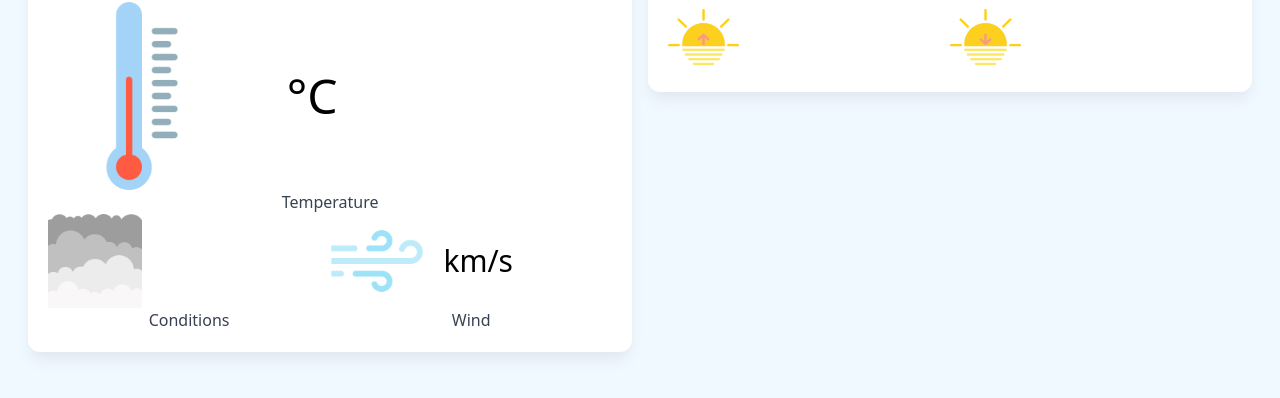
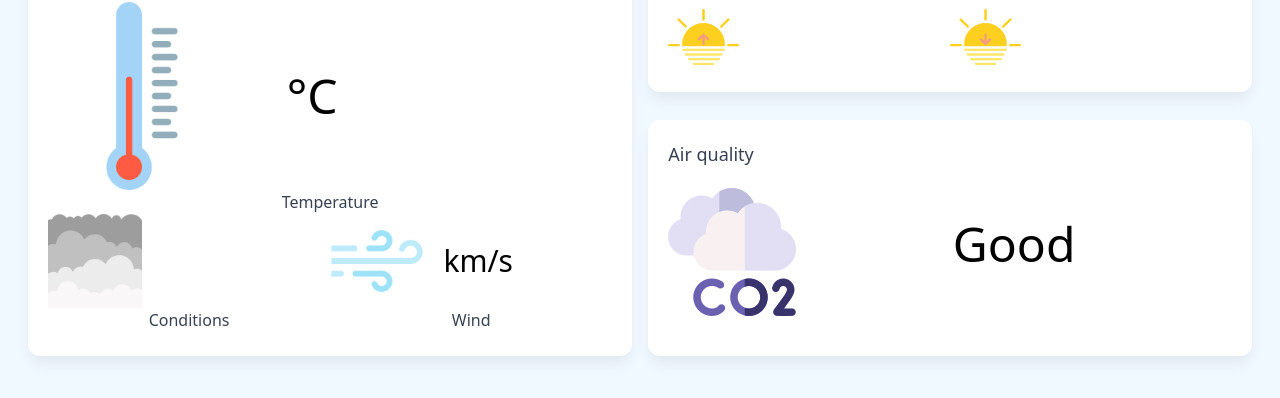
Before and after one commit to arsenysmorodin/WeatherAppVue, a Nuxt app: page / in a window 1280 px wide. Shown: the part 314-712 px from the top of the page. Built offline with nearby package versions, Linux system fonts and the light colour scheme; no server answers.

Commit message:
add AirQuality component & API

```diff
--- /dev/null
+++ b/components/AirQuality.vue
@@ -0,0 +1,51 @@
+<template>
+  <div class="rounded-xl bg-white p-5 pb-10 shadow-lg shadow-slate-200">
+    <h3 class="mb-5 text-lg text-gray-700">Air quality</h3>
+    <div class="flex">
+      <img class="w-1/4" :src="require(`~/assets/img/aq.png`)" />
+      <p class="w-full pt-8 text-center text-5xl">
+        {{ this.airQualityTitle }}
+      </p>
+    </div>
+  </div>
+</template>
+<script>
+export default {
+  data() {
+    return {
+      airQuality: null,
+    }
+  },
+  computed: {
+    airQualityTitle() {
+      switch (this.airQuality) {
+        case this.airQuality > 301:
+          return 'Hazardous'
+        case this.airQuality > 201:
+          return 'Very unhealthy'
+        case this.airQuality > 101:
+          return 'Unhealthy'
+        case this.airQuality > 51:
+          return 'Moderate'
+        default:
+          return 'Good'
+      }
+    },
+  },
+  async mounted() {
+    const axios = require('axios')
+
+    try {
+      const response = await axios.get(
+        `http://api.airvisual.com/v2/nearest_city?lat=55&lon=37&key=1c1b9d4b-113d-4b61-8fd9-e8e601111f46`
+      )
+      let result = response.data.data.current.pollution.aqius
+      this.airQuality = result
+      console.log(result)
+    } catch (error) {
+      console.error(error)
+    }
+  },
+}
+</script>
+<style></style>
--- a/components/MainWrp.vue
+++ b/components/MainWrp.vue
@@ -4,16 +4,20 @@
     <div class="flex">
       <WeatherNow class="mr-4 flex w-1/2 flex-col"></WeatherNow>
       <div class="flex w-1/2 flex-col">
-        <SunriseSundown class="flex-col"></SunriseSundown>
+        <SunriseSundown class="mb-7"></SunriseSundown>
+        <AirQuality></AirQuality>
       </div>
     </div>
   </div>
 </template>
 <script>
+import AirQuality from './AirQuality.vue'
 import SunriseSundown from './SunriseSundown.vue'
 import WeatherForecast from './WeatherForecast.vue'
 import WeatherNow from './WeatherNow.vue'
 
-export default { components: { WeatherForecast, WeatherNow, SunriseSundown } }
+export default {
+  components: { WeatherForecast, WeatherNow, SunriseSundown, AirQuality },
+}
 </script>
 <style></style>
--- a/components/SunriseSundown.vue
+++ b/components/SunriseSundown.vue
@@ -28,7 +28,6 @@ export default {
         `https://api.bf5.ru/sun?lat=55.7522200&lon=37.6155600`
       )
       this.sunData = response.data
-      console.log(this.sunData)
     } catch (error) {
       console.error(error)
     }
```
Also changed, not shown: assets/img/aq.png (added).
